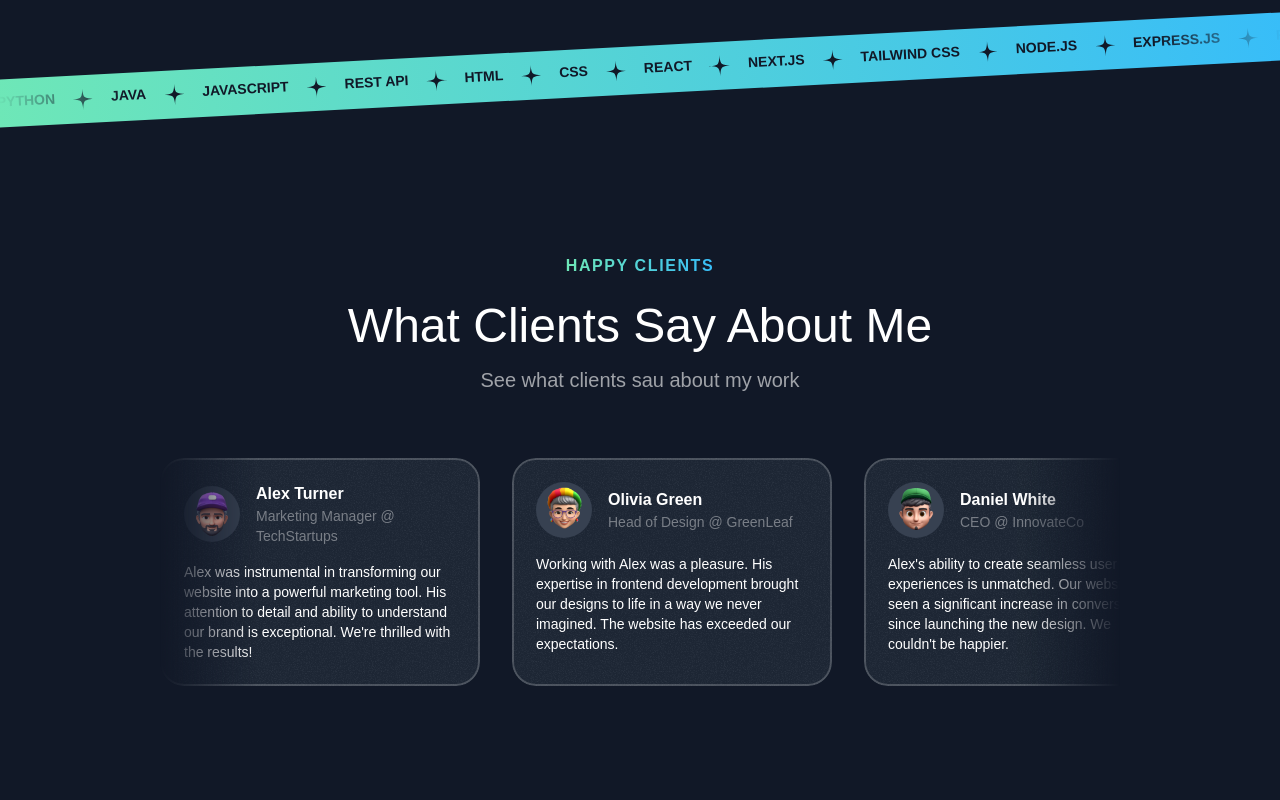
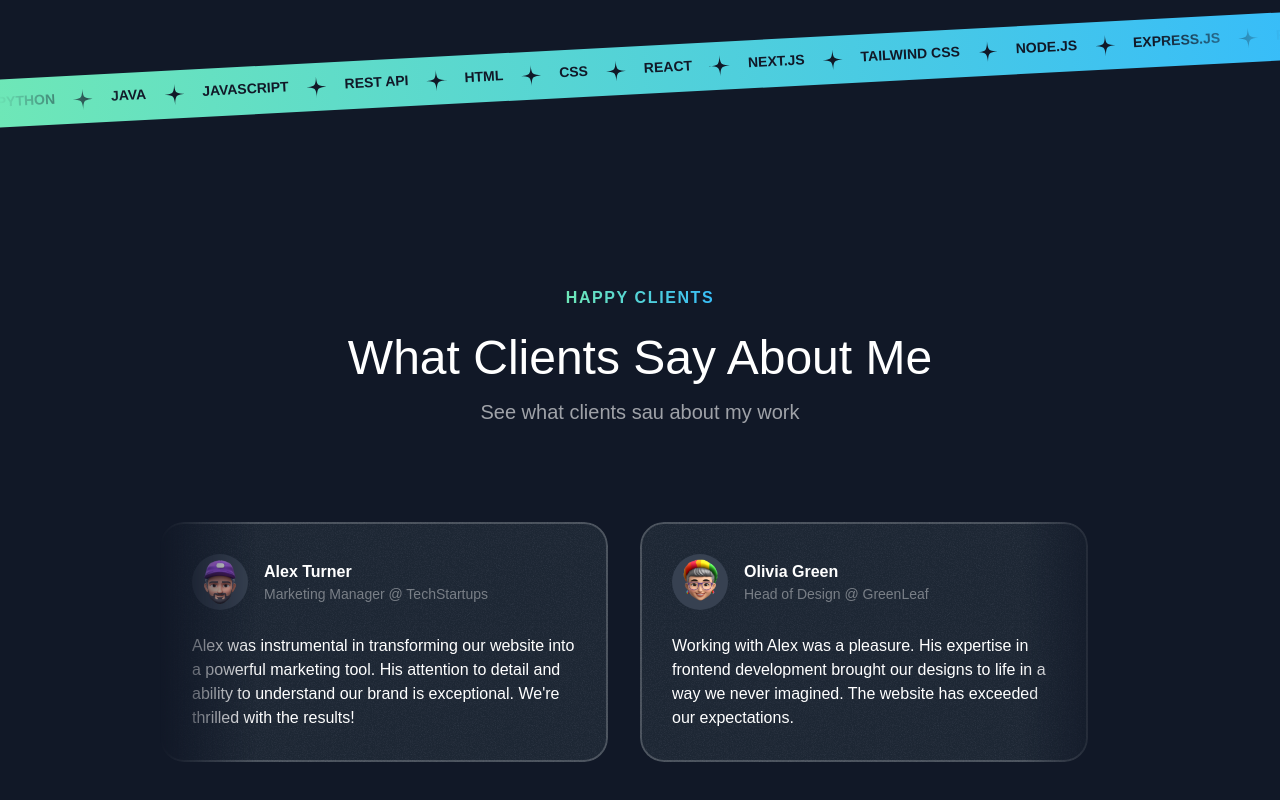
Before and after one commit to juangurdian/Portfolio-Website-JCGurdian, a Next.js app: page / in a window 1280 px wide. Shown: the part 2952-3752 px from the top of the page. Before the commit the page ends 3702 px from the top, so only its background shows below. Built offline with nearby package versions, Linux system fonts and the light colour scheme; a web font is replaced by a local one.

Commit message:
testimonials responsiveness

```diff
--- a/src/sections/Testimonials.tsx
+++ b/src/sections/Testimonials.tsx
@@ -43,7 +43,7 @@
 
 export const TestimonialsSection = () => {
   return (
-  <div className="py-16">
+  <div className="py-16 lg:py-24">
     <div className="container">
       <SectionHeader
         title={"What Clients Say About Me"}
@@ -51,10 +51,10 @@
         description={"See what clients sau about my work"} />
 
 
-      <div className="mt-16 flex overflow-x-clip [mask-image:linear-gradient(to_right,transparent,black_10%,black_90%,transparent)]">
+      <div className="mt-16 lg:mt-24 flex overflow-x-clip [mask-image:linear-gradient(to_right,transparent,black_10%,black_90%,transparent)]">
         <div className="flex flex-none gap-8">
         {testimonials.map(testimonial => (
-          <Card key={testimonial.name} className="max-w-xs">
+          <Card key={testimonial.name} className="max-w-xs md:max-w-md md:p-8">
             <div className="flex gap-4 items-center">
               <div className="size-14 bg-gray-700 inline-flex items-center justify-center rounded-full flex-shrink-0">
             <Image src={testimonial.avatar} alt={testimonial.name} className="max-h-full" />
@@ -64,7 +64,7 @@
                 <div className="text-white/40 text-sm">{testimonial.position}</div>
               </div>
             </div>
-            <p className="text-white mt-4 text-sm">{testimonial.text}</p>
+            <p className="text-white mt-4 md:mt-6 text-sm md:text-base">{testimonial.text}</p>
           </Card>
         ))}
       </div>
```
